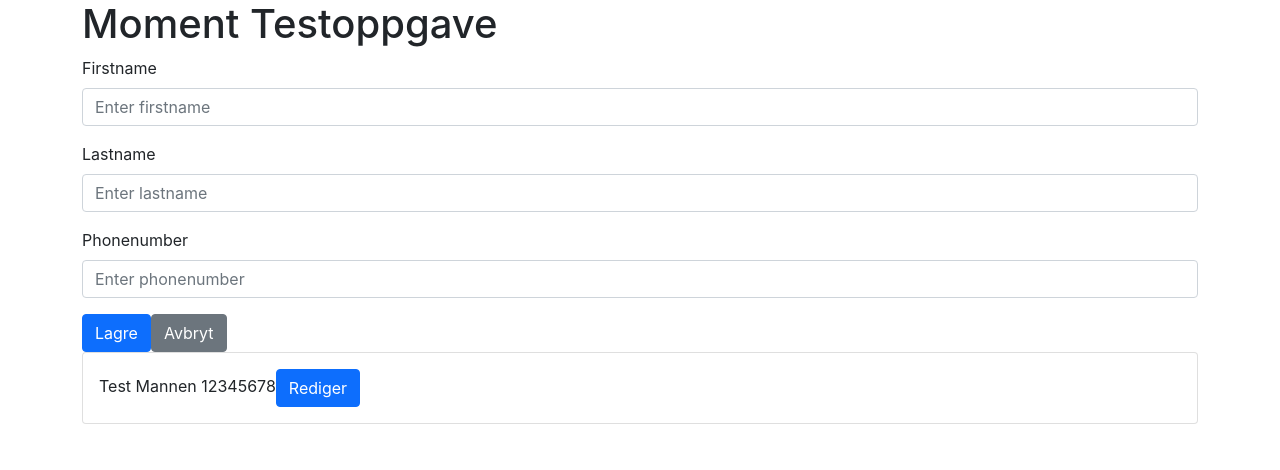
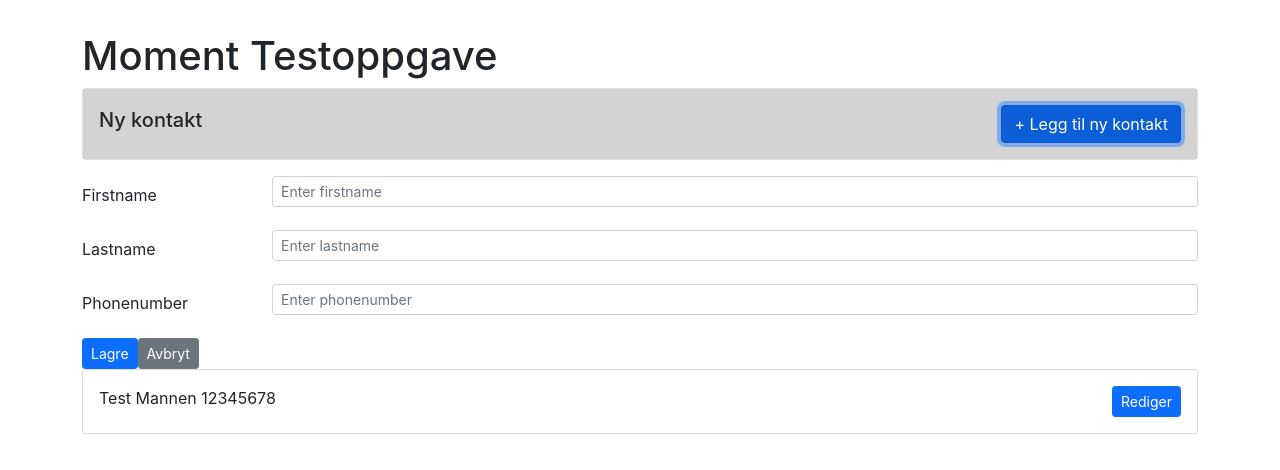
Before and after one commit to JSourianos/momentoppgave, a React (Create React App) app: page / in a window 1280 px wide. Both pictures are taken after a click on the button "+ Legg til ny kontakt". Shown: the top 470 px of the page. Built offline with nearby package versions, Linux system fonts and the light colour scheme; the HTML template or start-up script is replaced by a standard one.

Commit message:
functionality is in place, missing validation and styling

```diff
--- a/src/App.css
+++ b/src/App.css
@@ -1,38 +1,3 @@
 .App {
-  text-align: center;
+  margin-top: 2rem;
 }
-
-.App-logo {
-  height: 40vmin;
-  pointer-events: none;
-}
-
-@media (prefers-reduced-motion: no-preference) {
-  .App-logo {
-    animation: App-logo-spin infinite 20s linear;
-  }
-}
-
-.App-header {
-  background-color: #282c34;
-  min-height: 100vh;
-  display: flex;
-  flex-direction: column;
-  align-items: center;
-  justify-content: center;
-  font-size: calc(10px + 2vmin);
-  color: white;
-}
-
-.App-link {
-  color: #61dafb;
-}
-
-@keyframes App-logo-spin {
-  from {
-    transform: rotate(0deg);
-  }
-  to {
-    transform: rotate(360deg);
-  }
-}
--- a/src/App.js
+++ b/src/App.js
@@ -6,8 +6,7 @@ import Container from "react-bootstrap/Container"
 //Components
 import ContactForm from "./components/ContactForm";
 import ListElement from "./components/ListElement";
-import Card from "react-bootstrap/Card";
-import Button from "react-bootstrap/Button";
+import AddUserCard from "./components/AddUserCard";
 
 const initialData = [
     {
@@ -18,18 +17,8 @@ const initialData = [
     }
 ]
 
-//RENAME THIS
-const AddUserCard = ({setNewUserFlag}) => {
-    return(
-        <Card>
-            <Card.Body><Button onClick={() => setNewUserFlag(true)}>+ Legg til ny kontakt</Button></Card.Body>
-        </Card>
-    )
-}
-
 function App() {
     const [listData, setListData] = useState(initialData)
-
     const [newUserFlag, setNewUserFlag] = useState(false)
 
     const createPerson = (newUserObject) => {
@@ -60,16 +49,16 @@ function App() {
         }
     }
 
+    const renderListElements = () => {
+        return listData.map((data, index) => <ListElement key={index} userObject={data} deletePerson={deletePerson} updatePerson={updatePerson}/>)
+    }
+
   return (
-    <Container>
+    <Container className="App">
       <h1>Moment Testoppgave</h1>
-        {newUserFlag ?
-            <ContactForm handleSubmit={createPerson} setEditFlag={setNewUserFlag} editFlag={newUserFlag} />
-            :
-            <AddUserCard setNewUserFlag={setNewUserFlag} />
-        }
-
-        {listData.map((data, index) => <ListElement key={index} userObject={data} deletePerson={deletePerson} updatePerson={updatePerson}/>)}
+        <AddUserCard setNewUserFlag={setNewUserFlag} />
+        {newUserFlag ? <ContactForm handleSubmit={createPerson} setEditFlag={setNewUserFlag} editFlag={newUserFlag} userObject={{}}/> : ""}
+        {renderListElements()}
     </Container>
   );
 }
--- /dev/null
+++ b/src/components/AddUserCard.jsx
@@ -0,0 +1,19 @@
+//RENAME THIS AND EXTRACT COMPONENT
+import Card from "react-bootstrap/Card";
+import Button from "react-bootstrap/Button";
+import React from "react";
+
+const AddUserCard = ({setNewUserFlag}) => {
+    return(
+        <Card>
+            <Card.Body style={{display: "flex", justifyContent: "space-between", backgroundColor: "#D3D3D3", alignItems: "center"}}>
+                <h5>Ny kontakt</h5>
+                <Button onClick={() => setNewUserFlag(newUserFlag => !newUserFlag)}>
+                    + Legg til ny kontakt
+                </Button>
+            </Card.Body>
+        </Card>
+    )
+}
+
+export default AddUserCard;
--- a/src/components/ContactForm.jsx
+++ b/src/components/ContactForm.jsx
@@ -1,4 +1,4 @@
-import React, {useState} from "react";
+import React, {useEffect, useState} from "react";
 
 //Bootstrap
 import Form from "react-bootstrap/Form";
@@ -8,34 +8,36 @@ import Button from "react-bootstrap/Button";
 import FormInput from "./FormInput";
 
 const ContactForm = ({handleSubmit, setEditFlag, deletePerson, userObject, editFlag}) => {
+    const [firstName, setFirstName] = useState(userObject.firstName || "");
+    const [lastName, setLastName] = useState(userObject.lastName || "");
+    const [phoneNumber, setPhoneNumber] = useState(userObject.phoneNumber || "");
 
-    const [firstName, setFirstName] = useState("");
-    const [lastName, setLastName] = useState("");
-    const [phoneNumber, setPhoneNumber] = useState("");
-
+    //Add validation!
     const returnFormValues = () => {
         handleSubmit({firstName, lastName, phoneNumber})
     }
 
     return (
-        <Form onSubmit={(e) => e.preventDefault()}>
-            <FormInput label="Firstname" placeholder={"Enter firstname"} onChange={e => setFirstName(e.target.value)} />
-            <FormInput label="Lastname" placeholder={"Enter lastname"} onChange={e => setLastName(e.target.value)} />
-            <FormInput label="Phonenumber" placeholder={"Enter phonenumber"} onChange={e => setPhoneNumber(e.target.value)} />
+        <Form style={{marginTop: "1rem"}} onSubmit={(e) => e.preventDefault()}>
+            <FormInput label="Firstname" placeholder={"Enter firstname"} onChange={e => setFirstName(e.target.value)}
+                       value={firstName}
+            />
+            <FormInput label="Lastname" placeholder={"Enter lastname"} onChange={e => setLastName(e.target.value)} value={lastName} />
+            <FormInput label="Phonenumber" placeholder={"Enter phonenumber"} onChange={e => setPhoneNumber(e.target.value)} value={phoneNumber} />
 
-            <Button variant="primary" type="submit" onClick={() => {
+            <Button size="sm" variant="primary" type="submit" onClick={() => {
                 returnFormValues()
                 setEditFlag(false)
             }}>Lagre</Button>
 
-            <Button variant="secondary" type="button" onClick={() => setEditFlag(false)}>Avbryt</Button>
+            <Button size="sm" variant="secondary" type="button" onClick={() => setEditFlag(false)}>Avbryt</Button>
 
-            {!editFlag ?  <Button variant="danger" type="button" onClick={() => {
+            {!editFlag ?  <Button size="sm" variant="danger" type="button" onClick={() => {
                 deletePerson(userObject)
                 setEditFlag(false)
-            }}>Slett</Button> : ""}
+            }}>Slett bruker</Button> : ""}
         </Form>
     )
 }
 
-export default ContactForm
+export default ContactForm;
--- a/src/components/FormInput.jsx
+++ b/src/components/FormInput.jsx
@@ -1,11 +1,16 @@
 import React from "react";
 import Form from "react-bootstrap/Form";
 
-const FormInput = ({label, placeholder, onChange}) => {
+import Row from "react-bootstrap/Row";
+import Col from "react-bootstrap/Col";
+
+const FormInput = ({label, placeholder, onChange, value}) => {
     return(
-        <Form.Group className="mb-3" controlId="formBasicEmail">
-            <Form.Label>{label}</Form.Label>
-            <Form.Control type="text" placeholder={placeholder} onChange={onChange} />
+        <Form.Group as={Row} className="mb-3" controlId="formBasicEmail">
+            <Form.Label column sm="2">{label}</Form.Label>
+            <Col sm="10">
+                <Form.Control size="sm" type="text" placeholder={placeholder} onChange={onChange} value={value} />
+            </Col>
         </Form.Group>
     )
 }
--- a/src/components/ListElement.jsx
+++ b/src/components/ListElement.jsx
@@ -1,9 +1,8 @@
-//This list element needs to be toggable
+import React, {useState} from "react";
+
 import ContactForm from "./ContactForm";
-
 import Card from "react-bootstrap/Card";
 import Button from "react-bootstrap/Button"
-import React, {useState} from "react";
 
 const ListElement = ({userObject, updatePerson, deletePerson}) => {
     const [editFlag, setEditFlag] = useState(false)
@@ -21,8 +20,11 @@ const ListElement = ({userObject, updatePerson, deletePerson}) => {
     } else {
         return(
             <Card>
-                <Card.Body>{userObject.firstName} {userObject.lastName} {userObject.phoneNumber}
-                    <Button onClick={() => setEditFlag((editFlag) => !editFlag)}>Rediger</Button>
+                <Card.Body style={{display: "flex", justifyContent: "space-between"}}>{userObject.firstName} {userObject.lastName} {userObject.phoneNumber}
+                    <Button size="sm" onClick={() => {
+                        setEditFlag((editFlag) => !editFlag)
+                        console.log(userObject) //REMEMBER TO REMOVE
+                    }}>Rediger</Button>
                 </Card.Body>
             </Card>
         )
```
